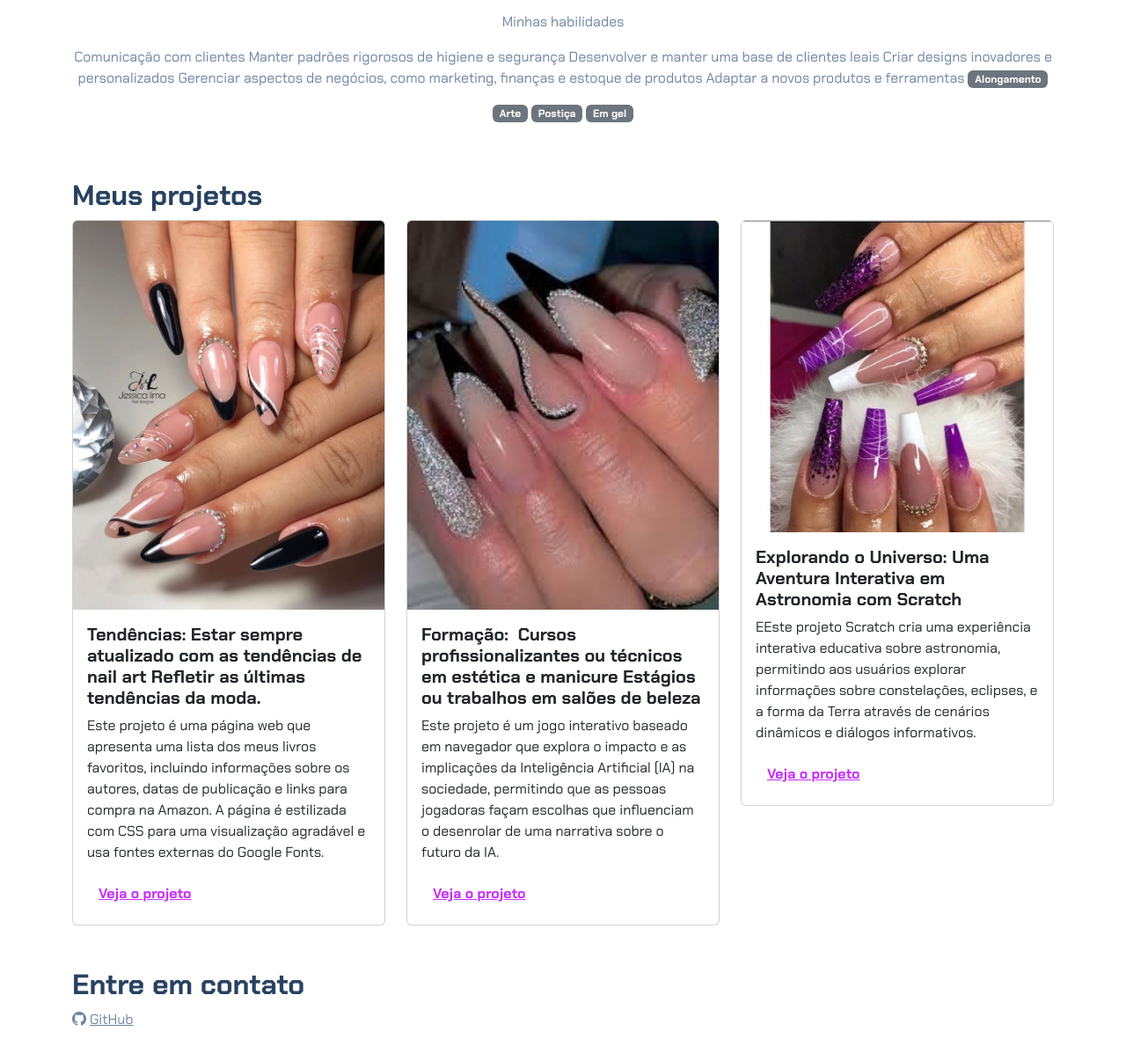
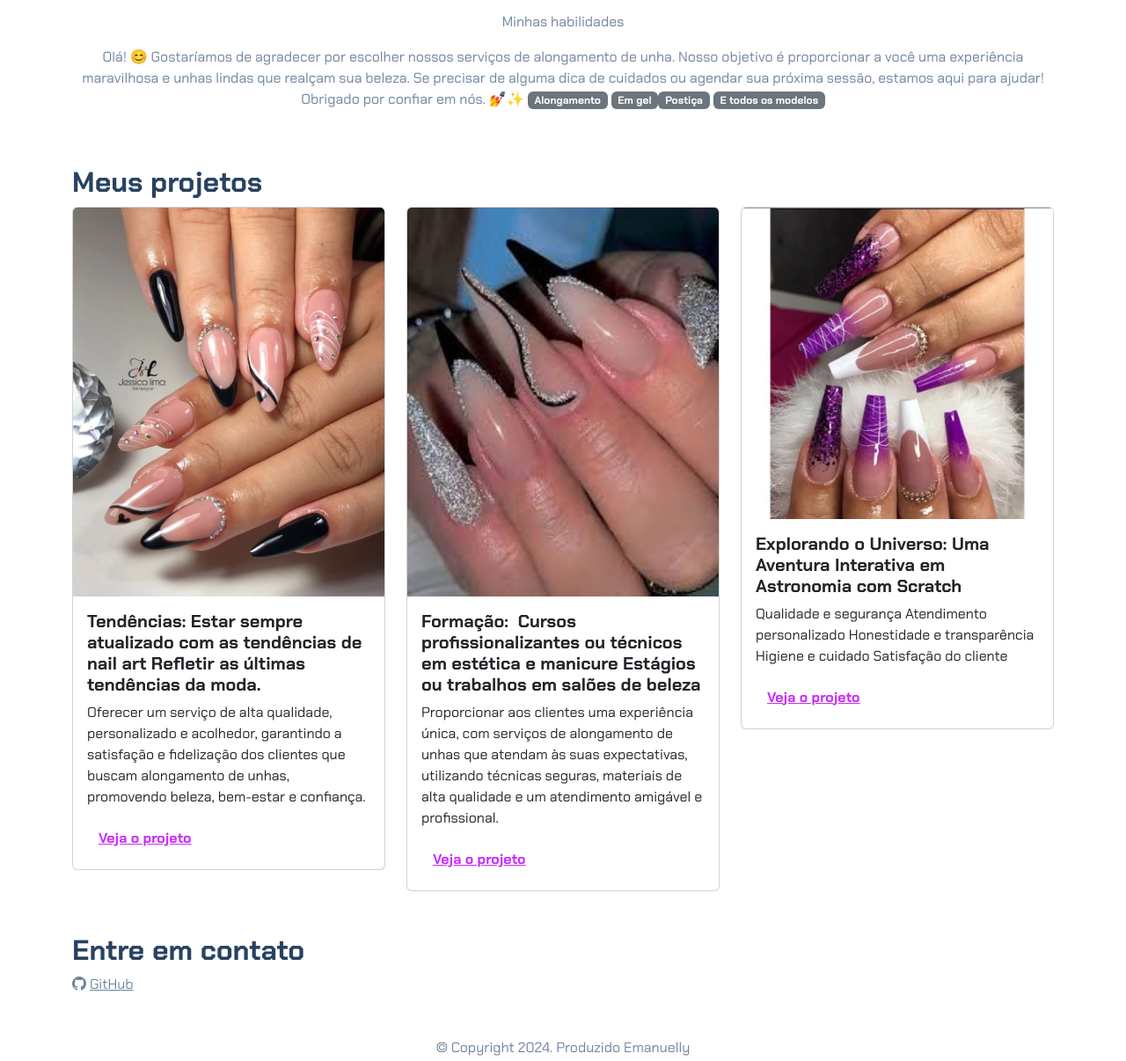
Before and after one commit to emanuellyferraz/Projeto-Portifolio-2B-Emanuelly, a plain HTML site: page index.html in a window 1280 px wide. Shown: the part 327-1533 px from the top of the page at 88% size. Drawn offline with nearby package versions, Linux system fonts and the light colour scheme.

Commit message:
Update index.html

```diff
--- a/index.html
+++ b/index.html
@@ -20,17 +20,17 @@
  para estudantes do Ensino Fundamental e Médio. Ensino Técnicas de aplicação,Técnicas básicas e avançadas de aplicação de alongamentos, Esculpir unhas com precisão, Manicure e pedicure profissional. Veja os projetos que já desenvolvi! </p>
         <p>Minhas habilidades</p>
         <div>
-Comunicação com clientes
-Manter padrões rigorosos de higiene e segurança
-Desenvolver e manter uma base de clientes leais
-Criar designs inovadores e personalizados
-Gerenciar aspectos de negócios, como marketing, finanças e estoque de produtos
-Adaptar a novos produtos e ferramentas
+            Olá! 😊 Gostaríamos de agradecer
+            por escolher nossos serviços de alongamento de unha.
+            Nosso objetivo é proporcionar a você
+            uma experiência maravilhosa e unhas lindas que realçam sua beleza.
+            Se precisar de alguma dica de cuidados ou agendar sua próxima sessão,
+            estamos aqui para ajudar! Obrigado por confiar em nós. 💅✨
 
             <p class="badge bg-secondary">Alongamento</p>
-            <p class="badge bg-secondary">Arte</p>
+            <p class="badge bg-secondary">Em gel<e/p>
             <p class="badge bg-secondary">Postiça</p>
-            <p class="badge bg-secondary">Em gel</p>
+            <p class="badge bg-secondary">E todos os modelos</p>
         </div>
     </header>
     <main class="container mt-5">
@@ -44,10 +44,9 @@ Adaptar a novos produtos e ferramentas
                         <h5 class="card-title">Tendências:
 Estar sempre atualizado com as tendências de nail art
 Refletir as últimas tendências da moda.</h5>
-                        <p class="card-text">Este projeto é uma página web que apresenta uma lista dos meus livros
-                            favoritos, incluindo informações sobre os autores, datas de publicação e links para compra
-                            na Amazon. A página é estilizada com CSS para uma visualização agradável e usa fontes
-                            externas do Google Fonts.
+                        <p class="card-text">Oferecer um serviço de alta qualidade, personalizado e acolhedor,
+                            garantindo a satisfação e fidelização dos clientes que buscam alongamento de unhas,
+                            promovendo beleza, bem-estar e confiança.
                         </p>
                         <button type="button" class="btn btn-link" data-bs-toggle="modal" data-bs-target="#modal1">Veja
                             o projeto</button>
@@ -62,10 +61,10 @@ Refletir as últimas tendências da moda.</h5>
                         <h5 class="card-title">Formação:
 Cursos profissionalizantes ou técnicos em estética e manicure
 Estágios ou trabalhos em salões de beleza</h5>
-                        <p class="card-text">Este projeto é um jogo interativo baseado em navegador que explora o
-                            impacto e as implicações da Inteligência Artificial (IA) na sociedade, permitindo que as
-                            pessoas jogadoras façam escolhas que influenciam o desenrolar de uma narrativa sobre o
-                            futuro da IA.</p>
+                        <p class="card-text">Proporcionar aos clientes uma experiência única,
+                            com serviços de alongamento de unhas que atendam às suas expectativas,
+                            utilizando técnicas seguras,
+                            materiais de alta qualidade e um atendimento amigável e profissional.</p>
                         <button type="button" class="btn btn-link" data-bs-toggle="modal" data-bs-target="#modal2">Veja
                             o projeto</button>
                     </div>
@@ -79,9 +78,12 @@ Estágios ou trabalhos em salões de beleza</h5>
                     <div class="card-body">
                         <h5 class="card-title">Explorando o Universo: Uma Aventura Interativa em Astronomia com Scratch
                         </h5>
-                        <p class="card-text">EEste projeto Scratch cria uma experiência interativa educativa sobre
-                            astronomia, permitindo aos usuários explorar informações sobre constelações, eclipses, e a
-                            forma da Terra através de cenários dinâmicos e diálogos informativos.
+                        <p class="card-text">Qualidade e segurança
+Atendimento personalizado
+Honestidade e transparência
+Higiene e cuidado
+Satisfação do cliente
+
                         </p>
                         <button type="button" class="btn btn-link" data-bs-toggle="modal" data-bs-target="#modal3">Veja
                             o projeto</button>
@@ -219,7 +221,7 @@ Estágios ou trabalhos em salões de beleza</h5>
             <i class="bi bi-github"></i>
             <a href="https://github.com/femascheti">GitHub</a>
         </div>
-        <p class="my-5 text-center">© Copyright 2024. Produzido por Fernanda Mascheti</p>
+        <p class="my-5 text-center">© Copyright 2024. Produzido Emanuelly</p>
     </footer>
 
     <script src="https://cdn.jsdelivr.net/npm/bootstrap@5.3.2/dist/js/bootstrap.bundle.min.js"></script>
```
